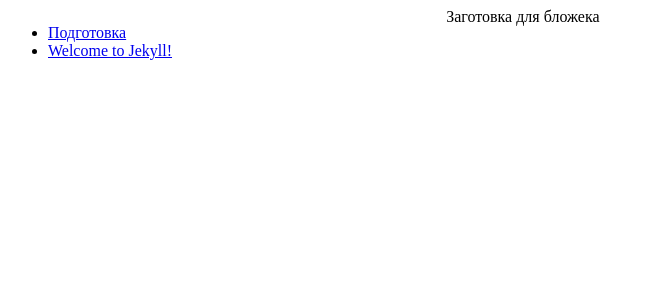
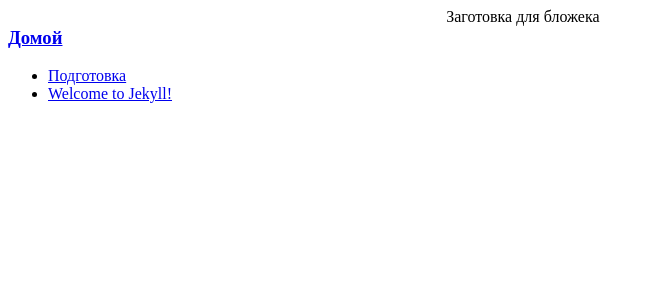
Before and after one commit to guest363/blog, a Jekyll site: the page built from index.html, in a window 1280 px wide. Shown: the top 300 px of the page, without its empty margins (0-655 px from the left). Built offline with Jekyll 4.4.1, drawn with Linux system fonts in a browser that asks for light colours.

```diff
--- a/_config.yml
+++ b/_config.yml
@@ -29,7 +29,7 @@ twitter_username: OneLineFox
 telegramm_username: OneLineFox
 github_username:  guest363
 date_format: "%-d.%m.%Y"
-permalink: "/blog/:categories/:year/:title:output_ext"
+permalink: "/posts/:categories/:year/:title:output_ext"
 
 # Build settings
 theme: null
--- a/_layouts/default.html
+++ b/_layouts/default.html
@@ -5,10 +5,11 @@
   {% include header.html %}
   <div class="blog">
     <div class="nav">
+      <h3><a href="{{ site.baseurl }}/">Домой</a></h3>
         <ul>
             {% for post in site.posts %}
               <li>
-                <a href="{{ post.url }}">{{ post.title }}</a>
+                <a href="{{ post.url | prepend:site.baseurl }}">{{ post.title }}</a>
               </li>
             {% endfor %}
           </ul>
--- a/_layouts/post.html
+++ b/_layouts/post.html
@@ -5,10 +5,11 @@
   {% include header.html %}
   <div class="blog">
     <div class="nav">
+      <h3><a href="{{ site.baseurl }}/">Домой</a></h3>
         <ul>
             {% for post in site.posts %}
               <li>
-                <a href="{{ post.url }}">{{ post.title }}</a>
+                <a href="{{ post.url | prepend:site.baseurl }}">{{ post.title }}</a>
               </li>
             {% endfor %}
           </ul>
```
